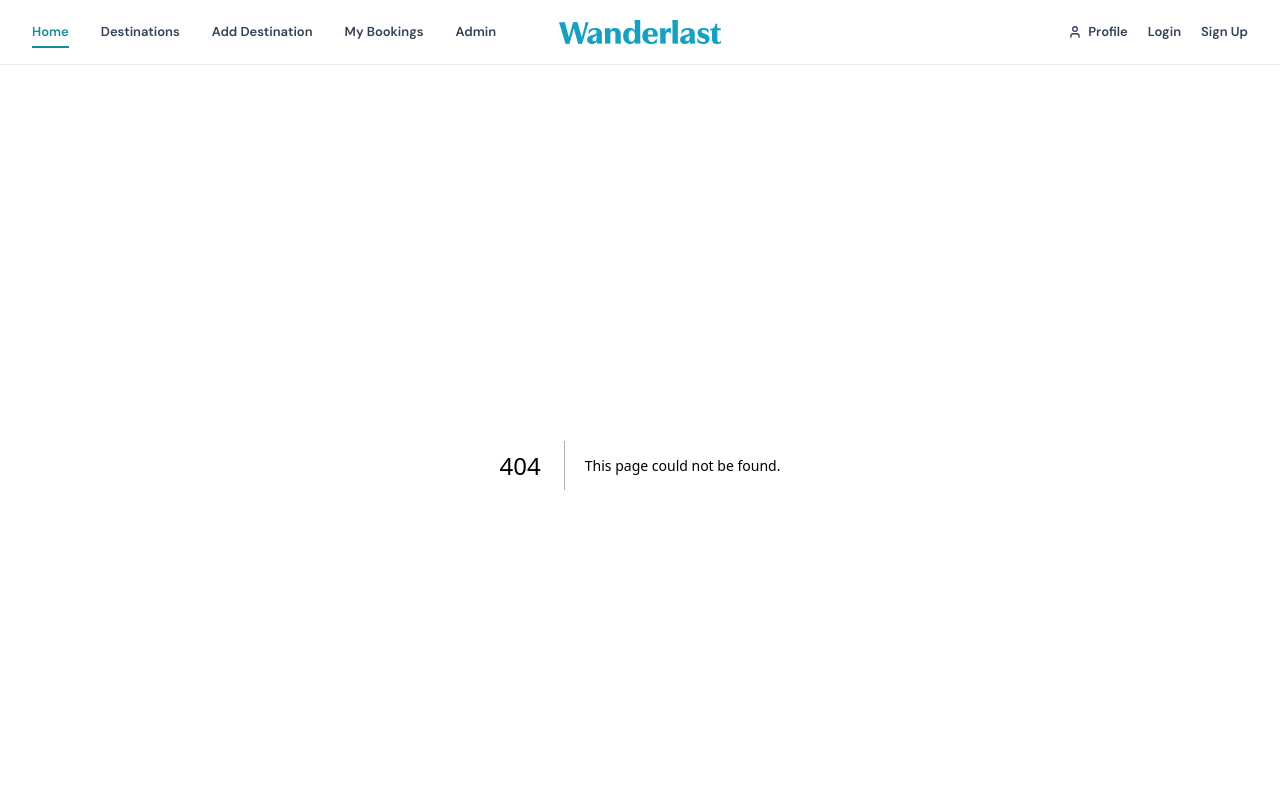
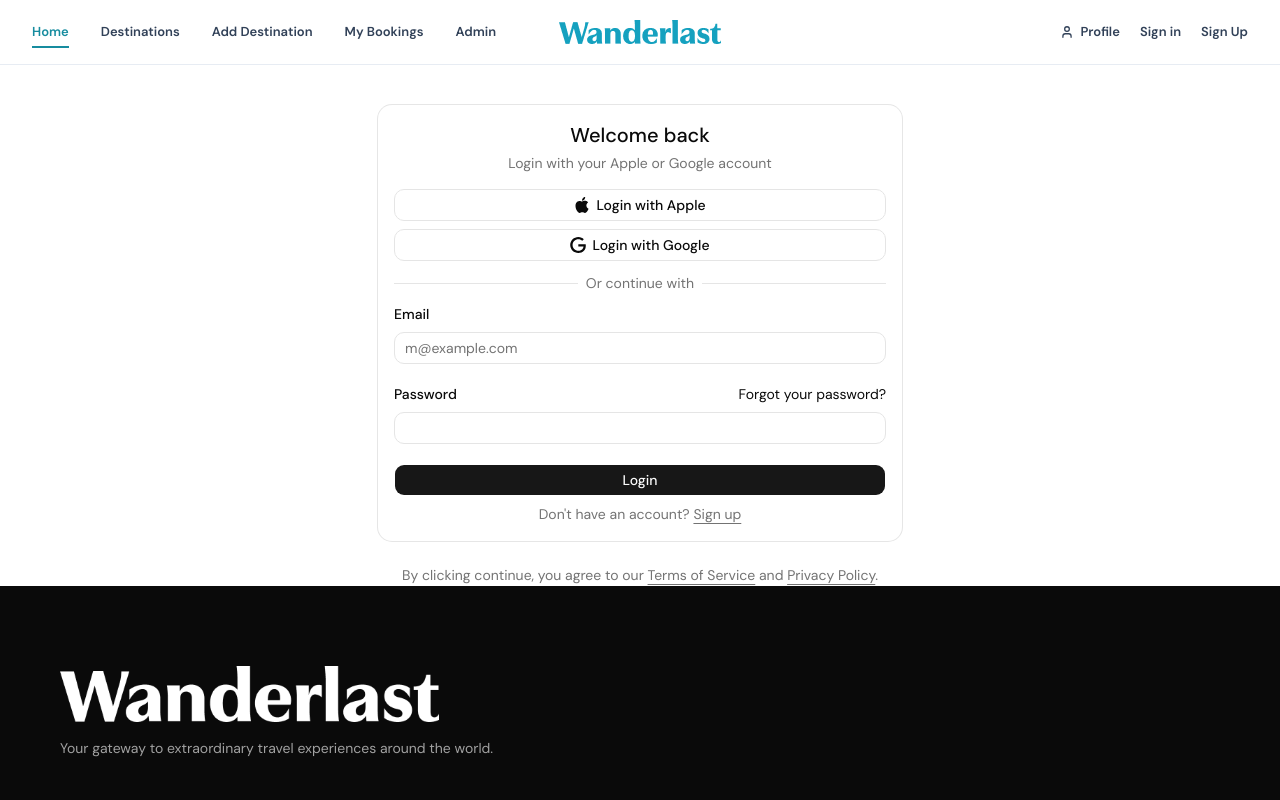
Before and after one commit to talukder123/next-adventure-app, a Next.js app: page /signup in a window 1280 px wide. Before the commit this address had no page. Shown: the top 800 px of the page. Built offline with nearby package versions, Linux system fonts and the light colour scheme; a web font is replaced by a local one.

Commit message:
signup page implemented and authentication set up complete

```diff
--- a/package.json
+++ b/package.json
@@ -11,6 +11,7 @@
   "dependencies": {
     "@base-ui/react": "^1.9.0",
     "@shadcn/react": "^0.3.1",
+    "better-auth": "^1.7.14",
     "class-variance-authority": "^0.7.1",
     "cmdk": "^1.1.1",
     "cn": "^0.5.0",
--- /dev/null
+++ b/src/app/api/auth/[...all]/route.ts
@@ -0,0 +1,4 @@
+import { auth } from "@/lib/auth"; // path to your auth file
+import { toNextJsHandler } from "better-auth/next-js";
+
+export const { POST, GET } = toNextJsHandler(auth);
--- /dev/null
+++ b/src/app/signup/page.tsx
@@ -0,0 +1,95 @@
+
+import { Button } from "@/components/ui/button"
+import {
+  Card,
+  CardContent,
+  CardDescription,
+  CardHeader,
+  CardTitle,
+} from "@/components/ui/card"
+import {
+  Field,
+  FieldDescription,
+  FieldGroup,
+  FieldLabel,
+  FieldSeparator,
+} from "@/components/ui/field"
+import { Input } from "@/components/ui/input"
+
+export default function SignUpPage({
+  className,
+  ...props
+}: React.ComponentProps<"div">) {
+  return (
+    <div className="max-w-6xl mx-auto flex flex-col gap-6">
+      <Card>
+        <CardHeader className="text-center">
+          <CardTitle className="text-xl">Welcome back</CardTitle>
+          <CardDescription>
+            Login with your Apple or Google account
+          </CardDescription>
+        </CardHeader>
+        <CardContent>
+          <form>
+            <FieldGroup>
+              <Field>
+                <Button variant="outline" type="button">
+                  <svg xmlns="http://www.w3.org/2000/svg" viewBox="0 0 24 24">
+                    <path
+                      d="M12.152 6.896c-.948 0-2.415-1.078-3.96-1.04-2.04.027-3.91 1.183-4.961 3.014-2.117 3.675-.546 9.103 1.519 12.09 1.013 1.454 2.208 3.09 3.792 3.039 1.52-.065 2.09-.987 3.935-.987 1.831 0 2.35.987 3.96.948 1.637-.026 2.676-1.48 3.676-2.948 1.156-1.688 1.636-3.325 1.662-3.415-.039-.013-3.182-1.221-3.22-4.857-.026-3.04 2.48-4.494 2.597-4.559-1.429-2.09-3.623-2.324-4.39-2.376-2-.156-3.675 1.09-4.61 1.09zM15.53 3.83c.843-1.012 1.4-2.427 1.245-3.83-1.207.052-2.662.805-3.532 1.818-.78.896-1.454 2.338-1.273 3.714 1.338.104 2.715-.688 3.559-1.701"
+                      fill="currentColor"
+                    />
+                  </svg>
+                  Login with Apple
+                </Button>
+                <Button variant="outline" type="button">
+                  <svg xmlns="http://www.w3.org/2000/svg" viewBox="0 0 24 24">
+                    <path
+                      d="M12.48 10.92v3.28h7.84c-.24 1.84-.853 3.187-1.787 4.133-1.147 1.147-2.933 2.4-6.053 2.4-4.827 0-8.6-3.893-8.6-8.72s3.773-8.72 8.6-8.72c2.6 0 4.507 1.027 5.907 2.347l2.307-2.307C18.747 1.44 16.133 0 12.48 0 5.867 0 .307 5.387.307 12s5.56 12 12.173 12c3.573 0 6.267-1.173 8.373-3.36 2.16-2.16 2.84-5.213 2.84-7.667 0-.76-.053-1.467-.173-2.053H12.48z"
+                      fill="currentColor"
+                    />
+                  </svg>
+                  Login with Google
+                </Button>
+              </Field>
+              <FieldSeparator className="*:data-[slot=field-separator-content]:bg-card">
+                Or continue with
+              </FieldSeparator>
+              <Field>
+                <FieldLabel htmlFor="email">Email</FieldLabel>
+                <Input
+                  id="email"
+                  type="email"
+                  placeholder="m@example.com"
+                  required
+                />
+              </Field>
+              <Field>
+                <div className="flex items-center">
+                  <FieldLabel htmlFor="password">Password</FieldLabel>
+                  <a
+                    href="#"
+                    className="ml-auto text-sm underline-offset-4 hover:underline"
+                  >
+                    Forgot your password?
+                  </a>
+                </div>
+                <Input id="password" type="password" required />
+              </Field>
+              <Field>
+                <Button type="submit">Login</Button>
+                <FieldDescription className="text-center">
+                  Don&apos;t have an account? <a href="#">Sign up</a>
+                </FieldDescription>
+              </Field>
+            </FieldGroup>
+          </form>
+        </CardContent>
+      </Card>
+      <FieldDescription className="px-6 text-center">
+        By clicking continue, you agree to our <a href="#">Terms of Service</a>{" "}
+        and <a href="#">Privacy Policy</a>.
+      </FieldDescription>
+    </div>
+  )
+}
--- a/src/components/navbar.tsx
+++ b/src/components/navbar.tsx
@@ -17,7 +17,7 @@
   const [open, setOpen] = useState(false);
 
   return (
-    <header className="sticky top-0 z-50 border-b border-slate-200/80 bg-white">
+    <header className="mb-10 sticky top-0 z-50 border-b border-slate-200/80 bg-white">
       <div className="relative mx-auto flex h-16 max-w-[1440px] items-center justify-between px-5 sm:px-8">
         <button
           type="button"
@@ -70,13 +70,13 @@
             Profile
           </a>
           <a
-            href="#login"
+            href="/signin"
             className="hidden text-[13px] font-semibold text-slate-700 transition-colors hover:text-brand md:block"
           >
-            Login
+            Sign in
           </a>
           <a
-            href="#signup"
+            href="/signup"
             className="text-[13px] font-semibold text-slate-700 transition-colors hover:text-brand"
           >
             Sign Up
--- /dev/null
+++ b/src/lib/auth-client.js
@@ -0,0 +1,5 @@
+import { createAuthClient } from "better-auth/react"
+export const authClient = createAuthClient({
+
+    baseURL: process.env.BETTER_AUTH_URL
+})
--- /dev/null
+++ b/src/lib/auth.ts
@@ -0,0 +1,15 @@
+import { betterAuth } from "better-auth";
+import { MongoClient } from "mongodb";
+import { mongodbAdapter } from "@better-auth/mongo-adapter";
+
+const client = new MongoClient("mongodb://localhost:27017/database");
+const db = client.db();
+
+export const auth = betterAuth({
+    emailAndPassword: {
+        enabled: true,
+    },
+    database: mongodbAdapter(db, {
+        client,
+    }),
+});
```
Also changed, not shown: 1 other file (tests, documents, lock files or other folders).
